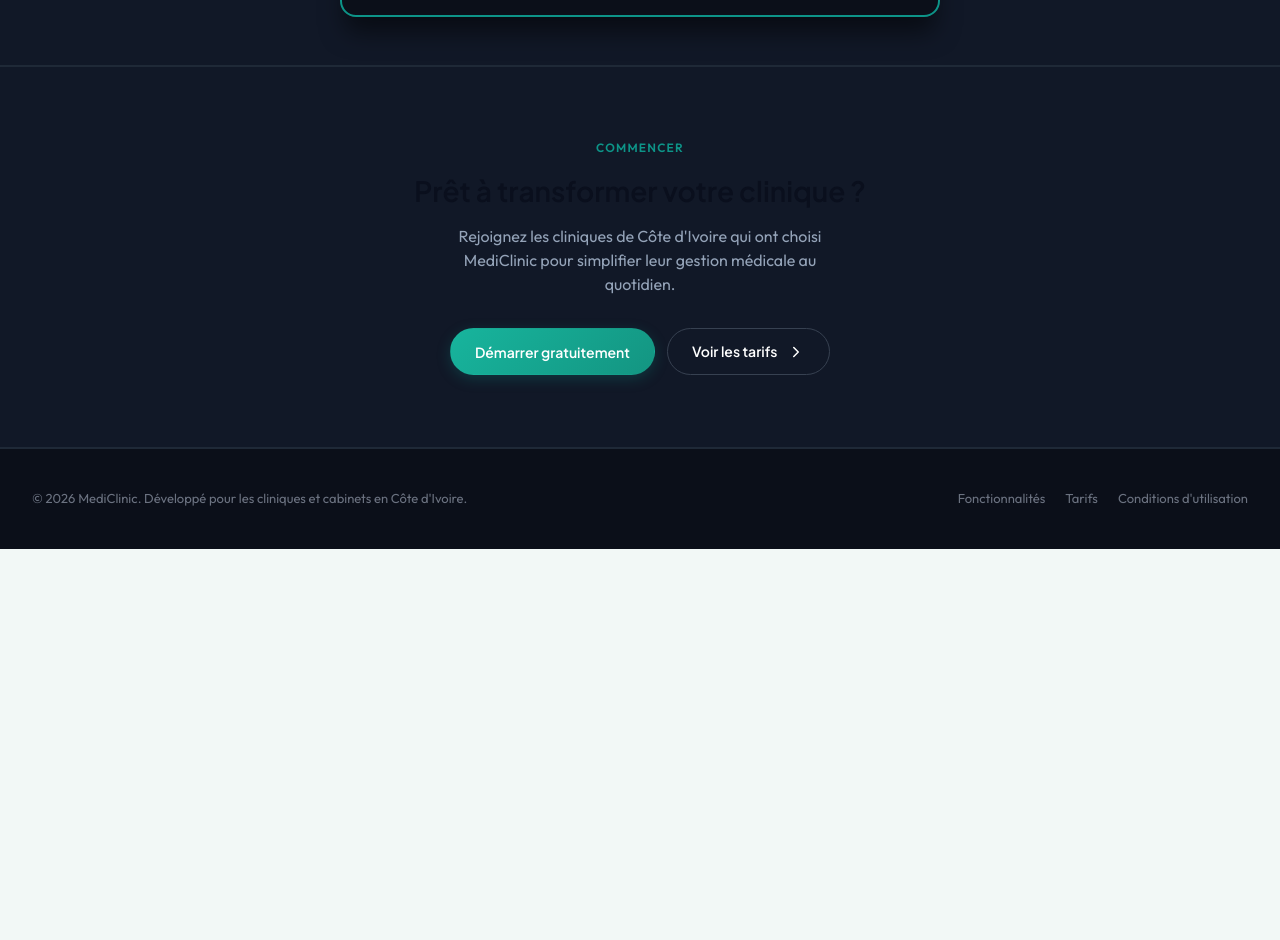
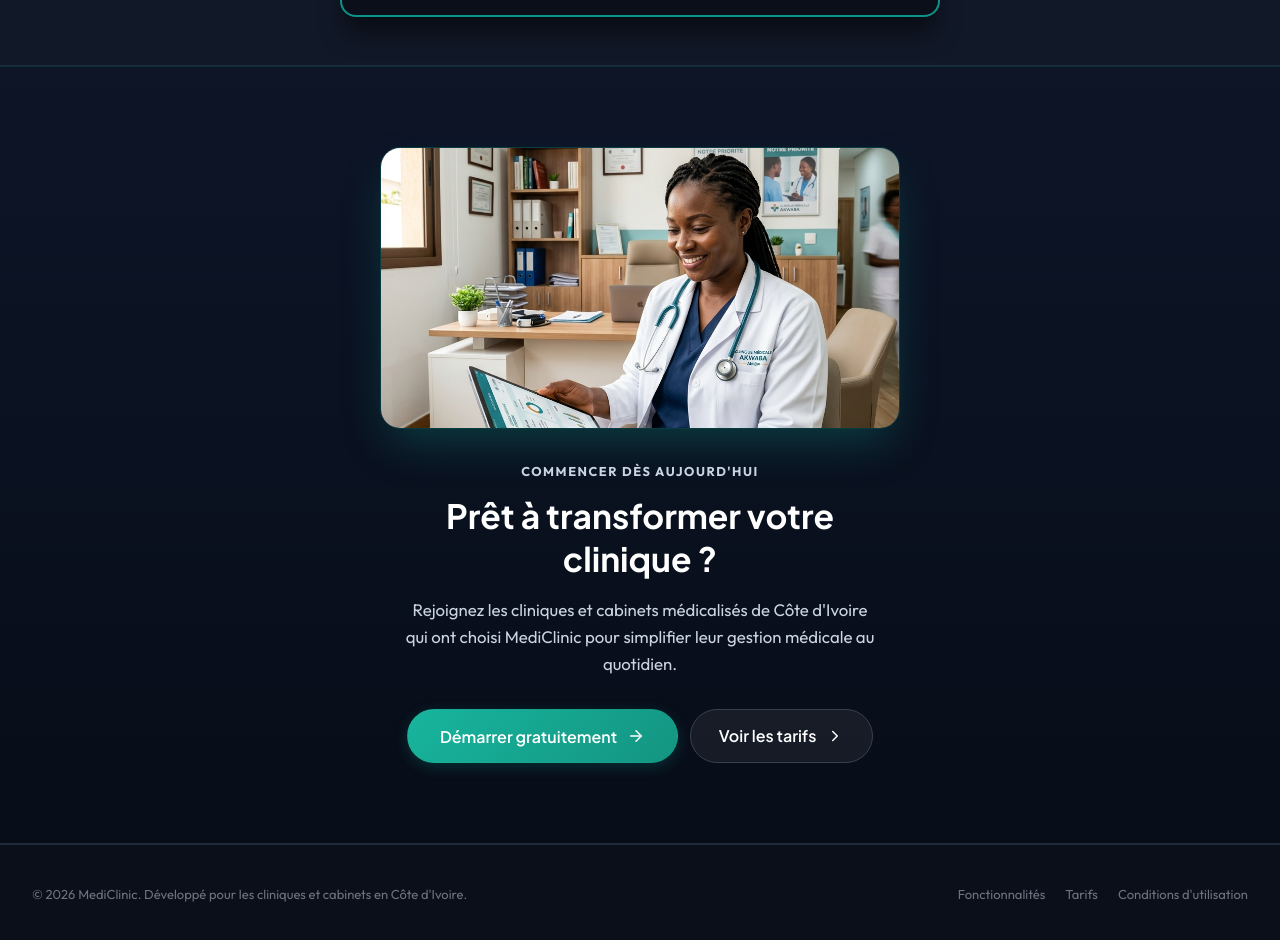
Before and after one commit to blogousmane-del/MediClinicPro, a React (Vite) app in the folder frontend/: page / in a window 1280 px wide. Shown: the part 1973-2913 px from the top of the page. Before the commit the page ends 2522 px from the top, so only its background shows below. Built offline with nearby package versions, Linux system fonts and the light colour scheme; no server answers.

Commit message:
fix(ui): suppression des comptes démo, ajout de l'image médicale et amélioration du contraste CTA

```diff
--- a/frontend/src/index.css
+++ b/frontend/src/index.css
@@ -777,15 +777,33 @@ h1, h2, h3, h4, h5, h6 {
 }
 
 .landing-cta-band {
-  background: #111827;
-  border-top: 1px solid #1f2937;
+  background: linear-gradient(180deg, #0d1527 0%, #070d18 100%);
+  border-top: 1px solid rgba(13, 148, 136, 0.25);
   border-bottom: 1px solid #1f2937;
-  padding: 3rem 1.25rem;
+  padding: 4rem 1.25rem;
   text-align: center;
+  position: relative;
 }
 
 @media (min-width: 768px) {
-  .landing-cta-band { padding: 4.5rem 2rem; }
+  .landing-cta-band { padding: 5rem 2rem; }
+}
+
+.landing-cta-band h2 {
+  color: #ffffff !important;
+  font-size: 2rem;
+  font-weight: 700;
+  line-height: 1.3;
+}
+
+@media (min-width: 768px) {
+  .landing-cta-band h2 { font-size: 2.5rem; }
+}
+
+.landing-cta-band p {
+  color: #cbd5e1 !important;
+  font-size: 1.05rem;
+  line-height: 1.6;
 }
 
 .landing-cta-band .landing-cta-row {
@@ -795,6 +813,29 @@ h1, h2, h3, h4, h5, h6 {
 
 @media (min-width: 480px) {
   .landing-cta-band .landing-cta-row { max-width: none; justify-content: center; }
+}
+
+.landing-image-card {
+  border-radius: var(--radius-lg);
+  overflow: hidden;
+  box-shadow: 0 20px 45px -10px rgba(13, 148, 136, 0.35);
+  border: 1px solid rgba(13, 148, 136, 0.3);
+  width: 100%;
+  max-width: 520px;
+  margin: 0 auto 2rem;
+  transition: transform 0.3s ease, box-shadow 0.3s ease;
+}
+
+.landing-image-card:hover {
+  transform: translateY(-4px);
+  box-shadow: 0 25px 50px -10px rgba(13, 148, 136, 0.45);
+}
+
+.landing-image-card img {
+  width: 100%;
+  height: 280px;
+  object-fit: cover;
+  display: block;
 }
 
 .landing-footer {
--- a/frontend/src/pages/Auth/AuthPage.tsx
+++ b/frontend/src/pages/Auth/AuthPage.tsx
@@ -538,55 +538,6 @@ export const AuthPage: React.FC<AuthPageProps> = ({ initialTab = 'login', onNavi
                 </div>
               </form>
             )}
-
-            {/* Demo Accounts Quick Seeder (For easier testing) */}
-            {activeTab === 'login' && (
-              <div style={{
-                marginTop: '2rem',
-                backgroundColor: '#0f172a',
-                borderRadius: '10px',
-                padding: '1rem',
-                fontSize: '0.8rem',
-                color: '#94a3b8',
-                border: '1px solid #1e293b',
-                boxShadow: 'inset 0 2px 4px 0 rgba(0,0,0,0.2)'
-              }}>
-                <div style={{ fontWeight: 600, marginBottom: '8px', color: 'white' }}>🔑 Comptes Démo (Cliquer pour remplir) :</div>
-                <div className="modal-grid" style={{ gap: '6px' }}>
-                  {[
-                    { label: 'Administrateur', email: 'admin@mediclinic.com', pass: 'adminpassword' },
-                    { label: 'Médecin', email: 'aminata@mediclinic.com', pass: 'doctorpassword' },
-                    { label: 'Secrétaire', email: 'bernard@mediclinic.com', pass: 'secretarypassword' },
-                    { label: 'Pharmacien', email: 'moussa@mediclinic.com', pass: 'pharmacistpassword' }
-                  ].map((acc) => (
-                    <button
-                      key={acc.email}
-                      type="button"
-                      onClick={() => {
-                        setEmail(acc.email);
-                        setPassword(acc.pass);
-                        showToast('info', 'Compte sélectionné', `${acc.label} pré-rempli.`);
-                      }}
-                      style={{
-                        padding: '6px',
-                        backgroundColor: '#1e293b',
-                        border: '1px solid #334155',
-                        borderRadius: '6px',
-                        color: 'white',
-                        cursor: 'pointer',
-                        fontSize: '0.75rem',
-                        textAlign: 'left',
-                        transition: 'background-color 0.2s'
-                      }}
-                      onMouseEnter={(e) => e.currentTarget.style.backgroundColor = '#334155'}
-                      onMouseLeave={(e) => e.currentTarget.style.backgroundColor = '#1e293b'}
-                    >
-                      <strong>{acc.label}</strong>
-                    </button>
-                  ))}
-                </div>
-              </div>
-            )}
           </div>
         )}
       </div>
--- a/frontend/src/pages/LandingPage.tsx
+++ b/frontend/src/pages/LandingPage.tsx
@@ -214,23 +214,26 @@ export const LandingPage: React.FC<LandingPageProps> = ({ onNavigate }) => {
 
       {/* Final CTA */}
       <section className="landing-cta-band">
-        <p style={{ fontSize: '0.75rem', fontWeight: 600, letterSpacing: '0.1em', textTransform: 'uppercase', color: 'rgb(13, 148, 136)', marginBottom: '1rem' }}>
-          Commencer
+        <div className="landing-image-card">
+          <img src="/clinic_hero.png" alt="Cabinet médical moderne MediClinic Côte d'Ivoire" />
+        </div>
+        <p style={{ fontSize: '0.8rem', fontWeight: 700, letterSpacing: '0.12em', textTransform: 'uppercase', color: 'rgb(13, 148, 136)', marginBottom: '0.75rem' }}>
+          COMMENCER DÈS AUJOURD'HUI
         </p>
-        <h2 style={{ fontSize: '1.75rem', fontFamily: 'var(--font-secondary)', maxWidth: '480px', margin: '0 auto 1rem' }}>
+        <h2 style={{ fontSize: '2.1rem', fontFamily: 'var(--font-secondary)', maxWidth: '520px', margin: '0 auto 1rem', color: '#ffffff' }}>
           Prêt à transformer votre clinique ?
         </h2>
-        <p style={{ color: '#94a3b8', maxWidth: '420px', margin: '0 auto' }}>
-          Rejoignez les cliniques de Côte d'Ivoire qui ont choisi MediClinic pour simplifier leur gestion médicale au quotidien.
+        <p style={{ color: '#cbd5e1', maxWidth: '480px', margin: '0 auto 1.5rem', fontSize: '1.05rem', lineHeight: 1.6 }}>
+          Rejoignez les cliniques et cabinets médicalisés de Côte d'Ivoire qui ont choisi MediClinic pour simplifier leur gestion médicale au quotidien.
         </p>
         <div className="landing-cta-row">
-          <button onClick={() => onNavigate('register')} className="btn btn-primary">
-            Démarrer gratuitement
+          <button onClick={() => onNavigate('register')} className="btn btn-primary" style={{ padding: '0.85rem 2rem', fontSize: '1rem' }}>
+            Démarrer gratuitement <ArrowRight size={18} />
           </button>
           <a
             href="#pricing"
             className="btn btn-secondary"
-            style={{ backgroundColor: 'transparent', border: '1px solid #374151', color: 'white', textDecoration: 'none' }}
+            style={{ backgroundColor: 'rgba(255,255,255,0.06)', border: '1px solid #374151', color: 'white', textDecoration: 'none', padding: '0.85rem 1.75rem', fontSize: '1rem' }}
           >
             Voir les tarifs <ChevronRight size={18} />
           </a>
```
Also changed, not shown: frontend/public/clinic_hero.png (added).
